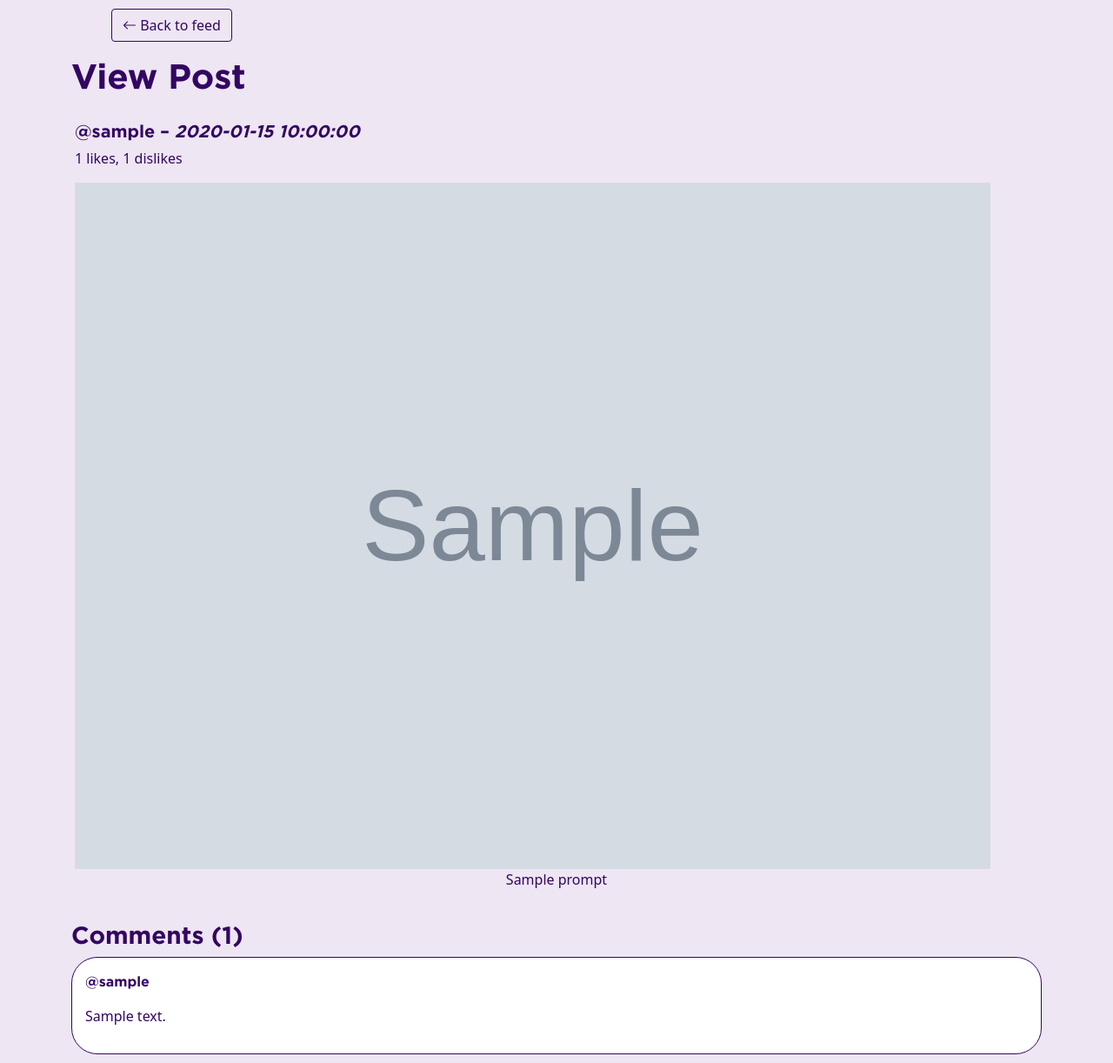
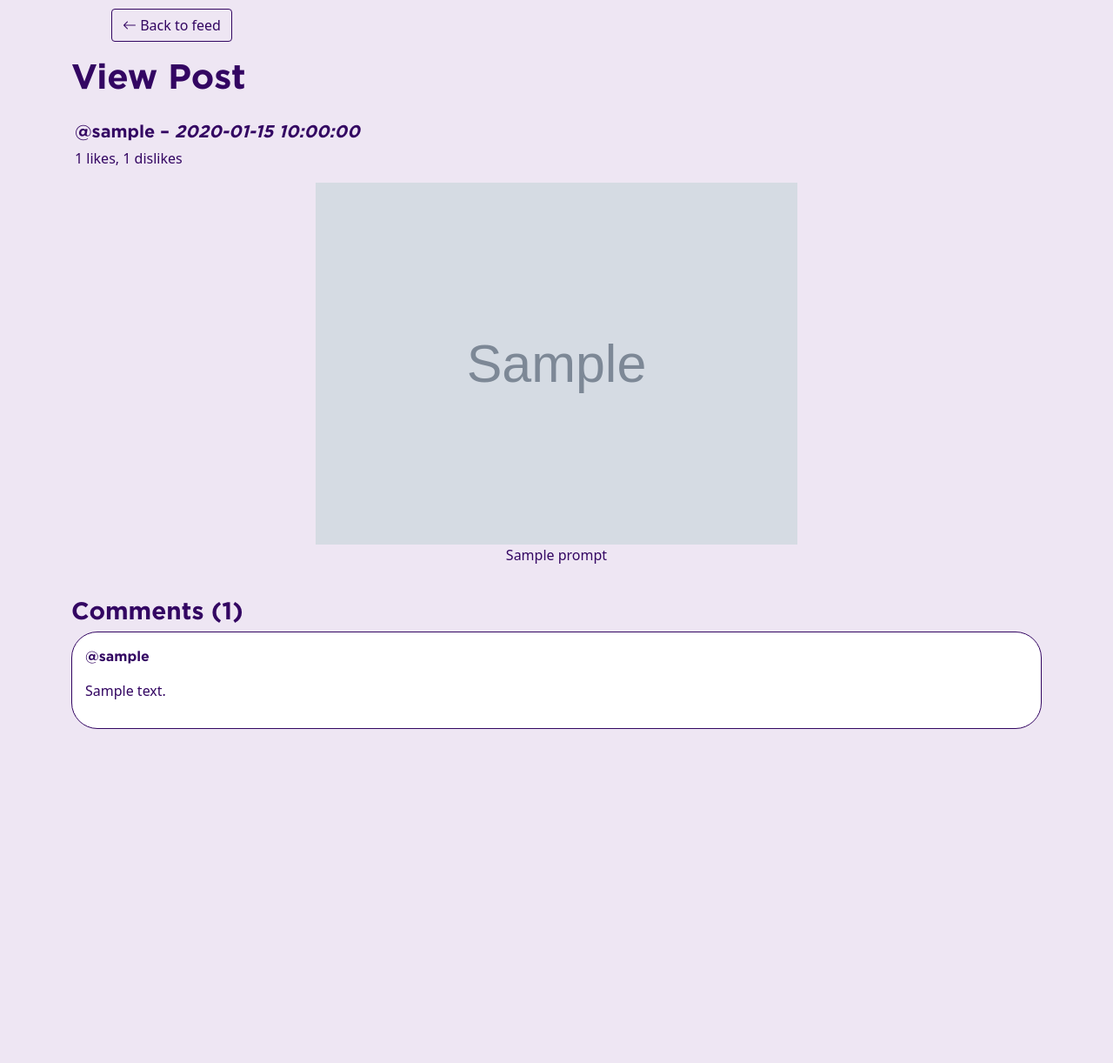
Before and after one commit to software-students-fall2022/final-project-project5-team2, a Flask app: template web-app/templates/post.html in a window 1280 px wide. Shown: the whole page at 87% size. After the commit the page ends 838 px from the top, so only its background shows below. Run offline with Flask 2, Linux system fonts and the light colour scheme; the template is opened without the code that fills it: most values are stand-ins (such as "Sample title", 1, 10 or a date in 2020); grey boxes marked "Sample" are stand-in pictures.

Commit message:
update viewing an individual post

```diff
--- a/web-app/templates/post.html
+++ b/web-app/templates/post.html
@@ -23,7 +23,7 @@
                 <h5 style="font-family: GothamBold; color: #330662; margin-top: 15px;"> @{{post['username']}} – <i> {{post['time_since']}} </i> </h5>
                 <p> {{post['upvotes']|length}} likes, {{post['downvotes']|length}} dislikes</p>
 
-                <img style="width: 95%; margin-left: auto; margin-right: auto;" src="{{ post['photo'] }}" alt="post" />
+                <img style="display:block; width: 50%; margin-left: auto; margin-right: auto;" src="{{ post['photo'] }}" alt="post" />
                 <p class="text-center"> {{post['prompt']}} </p>
 
             </div>
```
